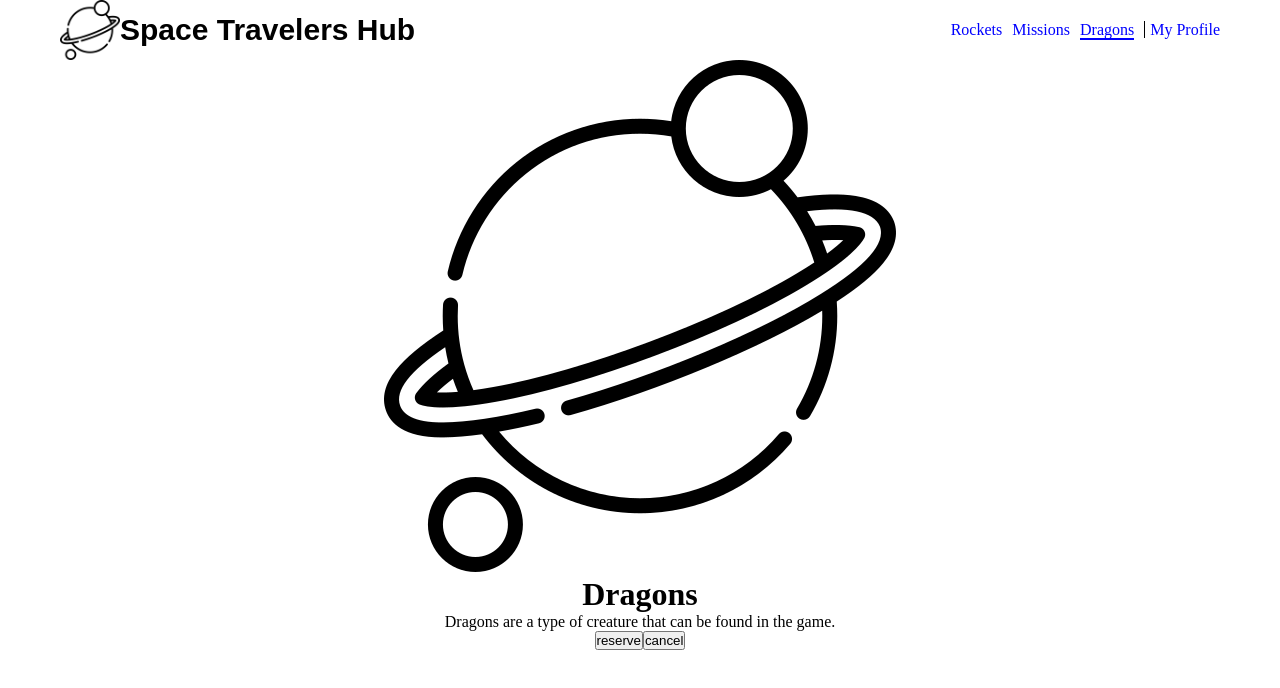
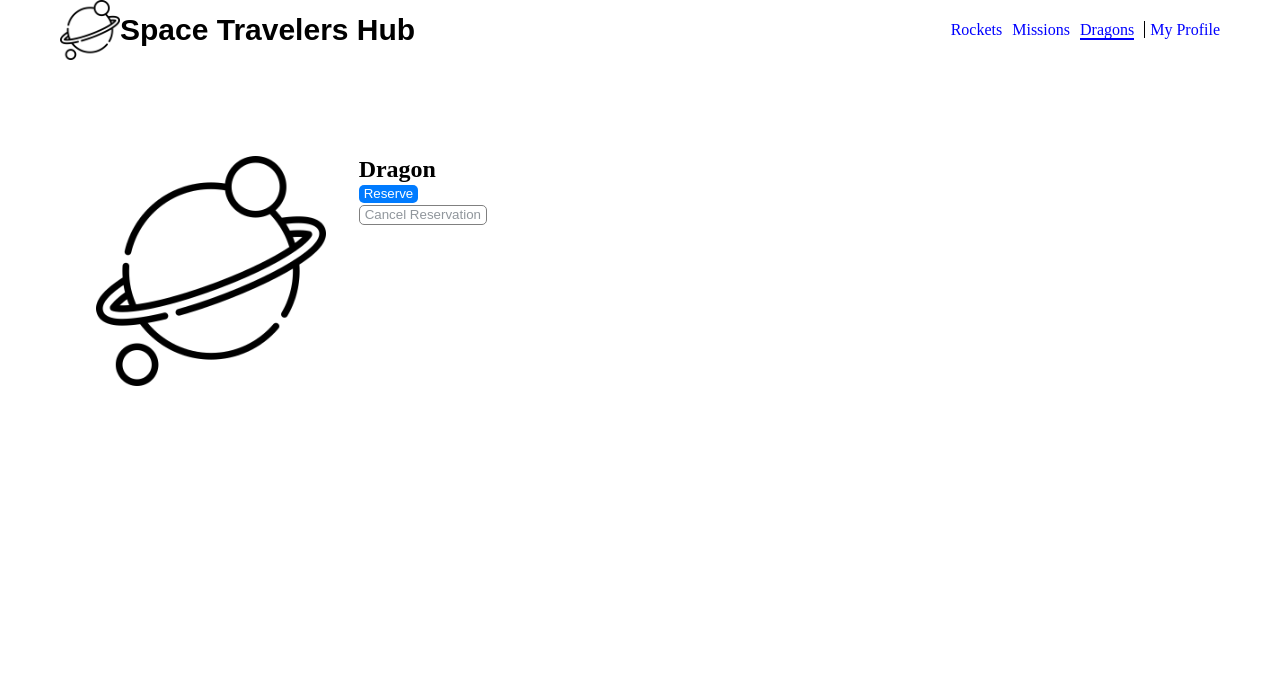
Before and after one commit to sanieni6/Space-Travelers-Hub, a React (Create React App) app: page /Dragons in a window 1280 px wide. Shown: the top 688 px of the page. Built offline with nearby package versions, Linux system fonts and the light colour scheme.

Commit message:
Dragon setup

```diff
--- a/src/components/Dragons.jsx
+++ b/src/components/Dragons.jsx
@@ -2,13 +2,18 @@ import React from 'react';
 import Planet from '../images/planet.png';
 
 const Dragons = () => (
-  <>
-    <img src={Planet} alt="img" />
-    <h1>Dragons</h1>
-    <p>Dragons are a type of creature that can be found in the game.</p>
-    <button type="button">reserve</button>
-    <button type="button">cancel</button>
-  </>
+  <div className="dragonCard">
+    <img className="dragonImage" src={Planet} alt="dragon" />
+    <div className="dragonInfo">
+      <h2>Dragon</h2>
+      <button className="reservDragon" type="button">
+        Reserve
+      </button>
+      <button className="cancelDragon" type="button">
+        Cancel Reservation
+      </button>
+    </div>
+  </div>
 );
 
 export default Dragons;
--- a/src/redux/store.js
+++ b/src/redux/store.js
@@ -1,5 +1,5 @@
 import { configureStore } from '@reduxjs/toolkit';
-import dragon from './dragon/dragon';
+import dragon from './dragon/Dragon';
 
 const store = configureStore({
   reducer: {
--- a/src/styles/App.scss
+++ b/src/styles/App.scss
@@ -1,3 +1,50 @@
-.App {
-  text-align: center;
+/* dragon styles */
+.dragonCard {
+  display: flex;
+  flex-direction: row;
+  margin: 7.5%;
 }
+
+.dragonImage {
+  width: 230px;
+  height: 230px;
+}
+
+.dragonInfo {
+  padding: 0 3%;
+}
+
+.dragonType {
+  opacity: 0.5;
+}
+
+.reservDragon {
+  font-family: 'Poppins', sans-serif;
+  padding: 1% 3%;
+  margin-top: 1%;
+  background-color: #007bff;
+  color: white;
+  border: none;
+  border-radius: 5px;
+  cursor: pointer;
+}
+
+.cancelDragon {
+  font-family: 'Poppins', sans-serif;
+  padding: 1% 3%;
+  margin-top: 1%;
+  background-color: white;
+  color: #90969c;
+  border: solid 1px grey;
+  border-radius: 5px;
+  cursor: pointer;
+}
+
+.dragonReserved {
+  background-color: green;
+  color: white;
+  border-radius: 5px;
+  padding: 0.2% 1%;
+  margin: 2% 0.5%;
+  font-size: smaller;
+}
```
Also changed, not shown: src/styles/App.css (deleted, +0 -50 lines).
